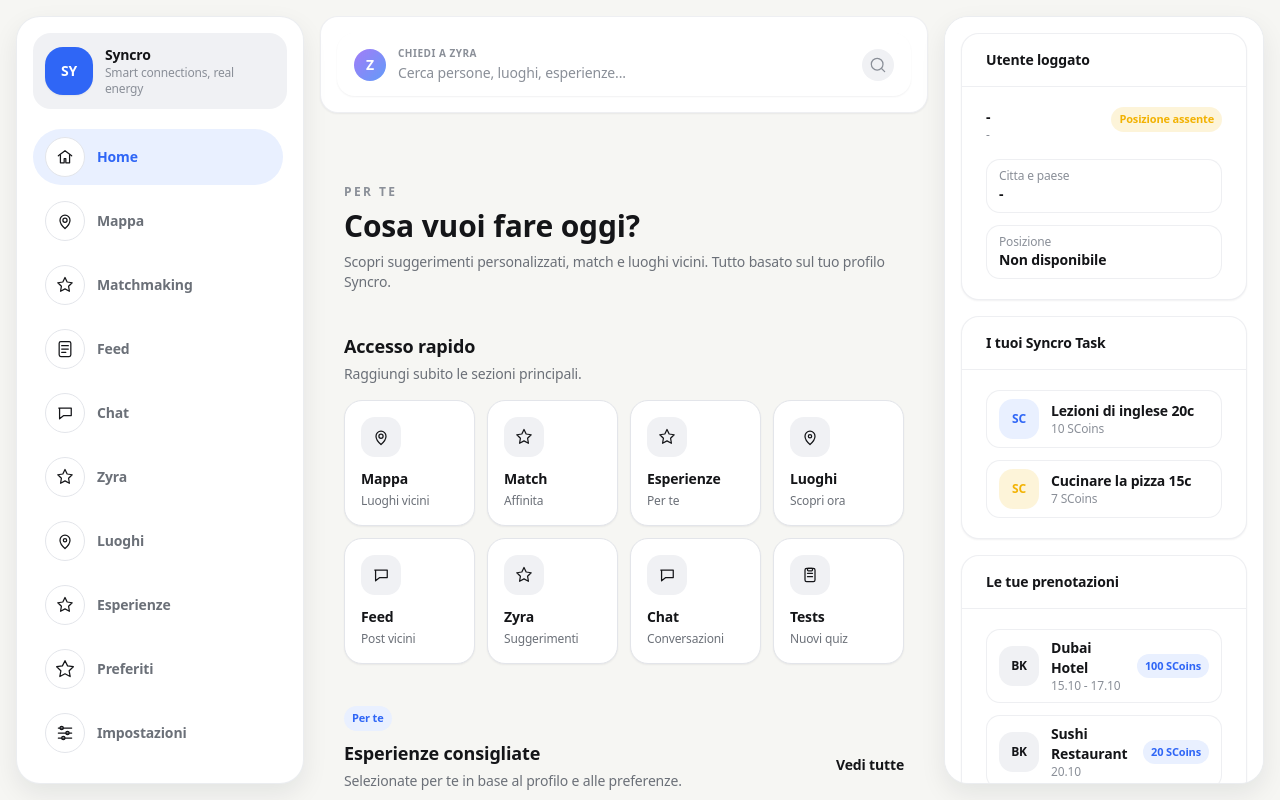
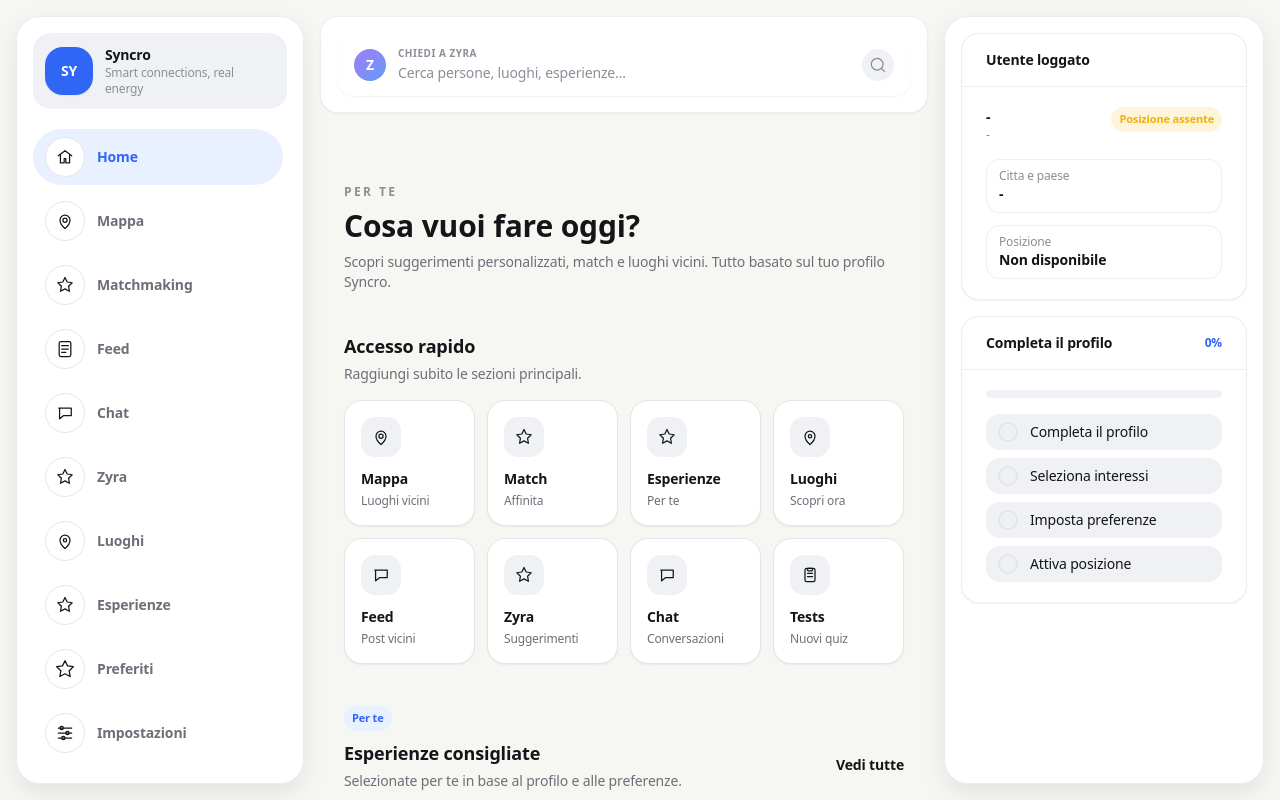
Before and after one commit to saddamsheikh01/syncro, a Next.js app in the folder frontend/: page /home in a window 1280 px wide. Shown: the top 800 px of the page. Built offline with nearby package versions, Linux system fonts and the light colour scheme.

Commit message:
[FE] feat: onboarding tasks in rightbar

```diff
--- a/frontend/src/components/ui/Rightbar.tsx
+++ b/frontend/src/components/ui/Rightbar.tsx
@@ -1,47 +1,9 @@
 "use client";
 
 import type { HTMLAttributes } from "react";
-import { Card, CardBody, CardHeader } from "@/components/elements/Card";
-import { Badge } from "@/components/elements/Badge";
-import { Tag } from "@/components/elements/Tag";
 import { User } from "@/components/elements/User";
+import { OnboardingProgressCard } from "@/features/onboarding/cards/OnboardingProgressCard";
 import { cx } from "@/lib/classNames";
-
-const TASKS = [
-  {
-    id: "language",
-    title: "Lezioni di inglese 20c",
-    reward: "10 SCoins",
-    accent: "accent" as const,
-  },
-  {
-    id: "cooking",
-    title: "Cucinare la pizza 15c",
-    reward: "7 SCoins",
-    accent: "warning" as const,
-  },
-];
-
-const BOOKINGS = [
-  {
-    id: "hotel",
-    title: "Dubai Hotel",
-    date: "15.10 - 17.10",
-    reward: "100 SCoins",
-  },
-  {
-    id: "restaurant",
-    title: "Sushi Restaurant",
-    date: "20.10",
-    reward: "20 SCoins",
-  },
-];
-
-const MEMBERSHIP_BENEFITS = [
-  "Gestisci abbonamento",
-  "Passa a Syncro Pro",
-  "Aggiungi SCoins",
-];
 
 export interface RightbarProps extends HTMLAttributes<HTMLElement> {
   position?: "fixed" | "absolute";
@@ -62,107 +24,7 @@ export const Rightbar = ({
   >
     <div className="flex h-full flex-col gap-4 overflow-y-auto rounded-[var(--radius-xl)] border border-border/70 bg-surface p-4 shadow-md">
       <User />
-
-      <Card>
-        <CardHeader>
-          <h3 className="text-sm font-semibold text-foreground">
-            I tuoi Syncro Task
-          </h3>
-        </CardHeader>
-        <CardBody className="space-y-3">
-          {TASKS.map((task) => (
-            <div
-              key={task.id}
-              className="flex items-center gap-3 rounded-[var(--radius-md)] border border-border/60 bg-surface px-3 py-2"
-            >
-              <div
-                className={cx(
-                  "flex h-10 w-10 items-center justify-center rounded-[var(--radius-md)] text-xs font-semibold",
-                  task.accent === "accent"
-                    ? "bg-accent-soft text-accent"
-                    : "bg-warning/15 text-warning"
-                )}
-              >
-                SC
-              </div>
-              <div className="flex-1">
-                <p className="text-sm font-semibold text-foreground">
-                  {task.title}
-                </p>
-                <p className="text-xs text-subtle">{task.reward}</p>
-              </div>
-            </div>
-          ))}
-        </CardBody>
-      </Card>
-
-      <Card>
-        <CardHeader>
-          <h3 className="text-sm font-semibold text-foreground">
-            Le tue prenotazioni
-          </h3>
-        </CardHeader>
-        <CardBody className="space-y-3">
-          {BOOKINGS.map((booking) => (
-            <div
-              key={booking.id}
-              className="flex items-center gap-3 rounded-[var(--radius-md)] border border-border/60 bg-surface px-3 py-2"
-            >
-              <div className="flex h-10 w-10 items-center justify-center rounded-[var(--radius-md)] bg-surface-muted text-xs font-semibold text-foreground">
-                BK
-              </div>
-              <div className="flex-1">
-                <p className="text-sm font-semibold text-foreground">
-                  {booking.title}
-                </p>
-                <p className="text-xs text-subtle">{booking.date}</p>
-              </div>
-              <Badge tone="accent" size="sm">
-                {booking.reward}
-              </Badge>
-            </div>
-          ))}
-        </CardBody>
-      </Card>
-
-      <Card>
-        <CardHeader>
-          <h3 className="text-sm font-semibold text-foreground">
-            Il tuo abbonamento
-          </h3>
-        </CardHeader>
-        <CardBody className="space-y-3">
-          <div className="flex items-center justify-between">
-            <div>
-              <p className="text-sm font-semibold text-foreground">
-                Syncro Premium
-              </p>
-              <p className="text-xs text-subtle">Attivo fino al 15/12</p>
-            </div>
-            <Badge tone="accent" size="sm">
-              Premium
-            </Badge>
-          </div>
-          <ul className="space-y-2 text-xs text-subtle">
-            {MEMBERSHIP_BENEFITS.map((benefit) => (
-              <li key={benefit} className="flex items-center gap-2">
-                <span className="h-1.5 w-1.5 rounded-full bg-accent/60" />
-                {benefit}
-              </li>
-            ))}
-          </ul>
-        </CardBody>
-      </Card>
-
-      <Card>
-        <CardHeader>
-          <h3 className="text-sm font-semibold text-foreground">Il tuo profilo</h3>
-        </CardHeader>
-        <CardBody className="flex items-center justify-between">
-          <span className="text-xs text-subtle">Energia dominante</span>
-          <Tag tone="accent">Solare</Tag>
-        </CardBody>
-      </Card>
+      <OnboardingProgressCard />
     </div>
   </aside>
 );
--- /dev/null
+++ b/frontend/src/features/onboarding/cards/OnboardingProgressCard.tsx
@@ -0,0 +1,168 @@
+"use client";
+
+import { useEffect, useMemo, useRef } from "react";
+import Link from "next/link";
+import { Card, CardBody, CardHeader } from "@/components/elements/Card";
+import { cx } from "@/lib/classNames";
+import { useAuth, useUser, usePosition, useTags } from "@/hooks";
+
+interface OnboardingStep {
+  id: string;
+  label: string;
+  completed: boolean;
+  href?: string;
+}
+
+export const OnboardingProgressCard = () => {
+  const { status, actions: authActions } = useAuth();
+  const { profile, preferences, actions: userActions } = useUser();
+  const { hasPosition, actions: positionActions } = usePosition();
+  const { interests, actions: tagsActions } = useTags();
+  const hydratedRef = useRef(false);
+
+  useEffect(() => {
+    authActions.hydrate();
+    positionActions.hydrate();
+  }, [authActions, positionActions]);
+
+  useEffect(() => {
+    if (status !== "authenticated") return;
+    if (hydratedRef.current) return;
+    hydratedRef.current = true;
+
+    userActions.fetchProfile().catch(() => undefined);
+    userActions.fetchPreferences().catch(() => undefined);
+    positionActions.fetchPosition().catch(() => undefined);
+    tagsActions.fetchUserInterests().catch(() => undefined);
+  }, [status, userActions, positionActions, tagsActions]);
+
+  const steps: OnboardingStep[] = useMemo(
+    () => [
+      {
+        id: "profile",
+        label: "Completa il profilo",
+        completed: Boolean(profile),
+        href: "/onboarding/step-1",
+      },
+      {
+        id: "interests",
+        label: "Seleziona interessi",
+        completed: Boolean(interests?.tags?.length),
+        href: "/onboarding/step-2",
+      },
+      {
+        id: "preferences",
+        label: "Imposta preferenze",
+        completed: Boolean(preferences),
+        href: "/onboarding/step-3",
+      },
+      {
+        id: "position",
+        label: "Attiva posizione",
+        completed: hasPosition,
+        href: "/settings",
+      },
+    ],
+    [profile, interests, preferences, hasPosition]
+  );
+
+  const completedCount = steps.filter((step) => step.completed).length;
+  const progress = Math.round((completedCount / steps.length) * 100);
+  const isComplete = completedCount === steps.length;
+
+  if (isComplete) {
+    return (
+      <Card>
+        <CardBody className="flex items-center gap-3">
+          <div className="flex h-8 w-8 items-center justify-center rounded-full bg-success text-white">
+            <svg
+              viewBox="0 0 24 24"
+              fill="none"
+              stroke="currentColor"
+              strokeWidth="3"
+              strokeLinecap="round"
+              strokeLinejoin="round"
+              className="h-4 w-4"
+            >
+              <path d="M5 12l5 5L19 7" />
+            </svg>
+          </div>
+          <div className="flex-1">
+            <p className="text-sm font-semibold text-foreground">
+              Profilo completato
+            </p>
+            <p className="text-xs text-muted">Tutte le informazioni sono state inserite</p>
+          </div>
+        </CardBody>
+      </Card>
+    );
+  }
+
+  return (
+    <Card>
+      <CardHeader className="flex items-center justify-between">
+        <h3 className="text-sm font-semibold text-foreground">
+          Completa il profilo
+        </h3>
+        <span className="text-xs font-semibold text-accent">{progress}%</span>
+      </CardHeader>
+      <CardBody className="space-y-4">
+        <div className="h-2 w-full overflow-hidden rounded-full bg-surface-muted">
+          <div
+            className="h-full rounded-full bg-accent transition-all duration-500 ease-out"
+            style={{ width: `${progress}%` }}
+          />
+        </div>
+
+        <ul className="space-y-2">
+          {steps.map((step) => (
+            <li key={step.id}>
+              <Link
+                href={step.href ?? "#"}
+                className={cx(
+                  "flex items-center gap-3 rounded-[var(--radius-md)] px-3 py-2 transition-colors",
+                  step.completed
+                    ? "bg-success/10"
+                    : "bg-surface-muted hover:bg-surface-muted/80"
+                )}
+              >
+                <div
+                  className={cx(
+                    "flex h-5 w-5 items-center justify-center rounded-full",
+                    step.completed
+                      ? "bg-success text-white"
+                      : "border-2 border-border"
+                  )}
+                >
+                  {step.completed && (
+                    <svg
+                      viewBox="0 0 24 24"
+                      fill="none"
+                      stroke="currentColor"
+                      strokeWidth="3"
+                      strokeLinecap="round"
+                      strokeLinejoin="round"
+                      className="h-3 w-3"
+                    >
+                      <path d="M5 12l5 5L19 7" />
+                    </svg>
+                  )}
+                </div>
+                <span
+                  className={cx(
+                    "text-sm",
+                    step.completed
+                      ? "text-muted line-through"
+                      : "font-medium text-foreground"
+                  )}
+                >
+                  {step.label}
+                </span>
+              </Link>
+            </li>
+          ))}
+        </ul>
+      </CardBody>
+    </Card>
+  );
+};
```
